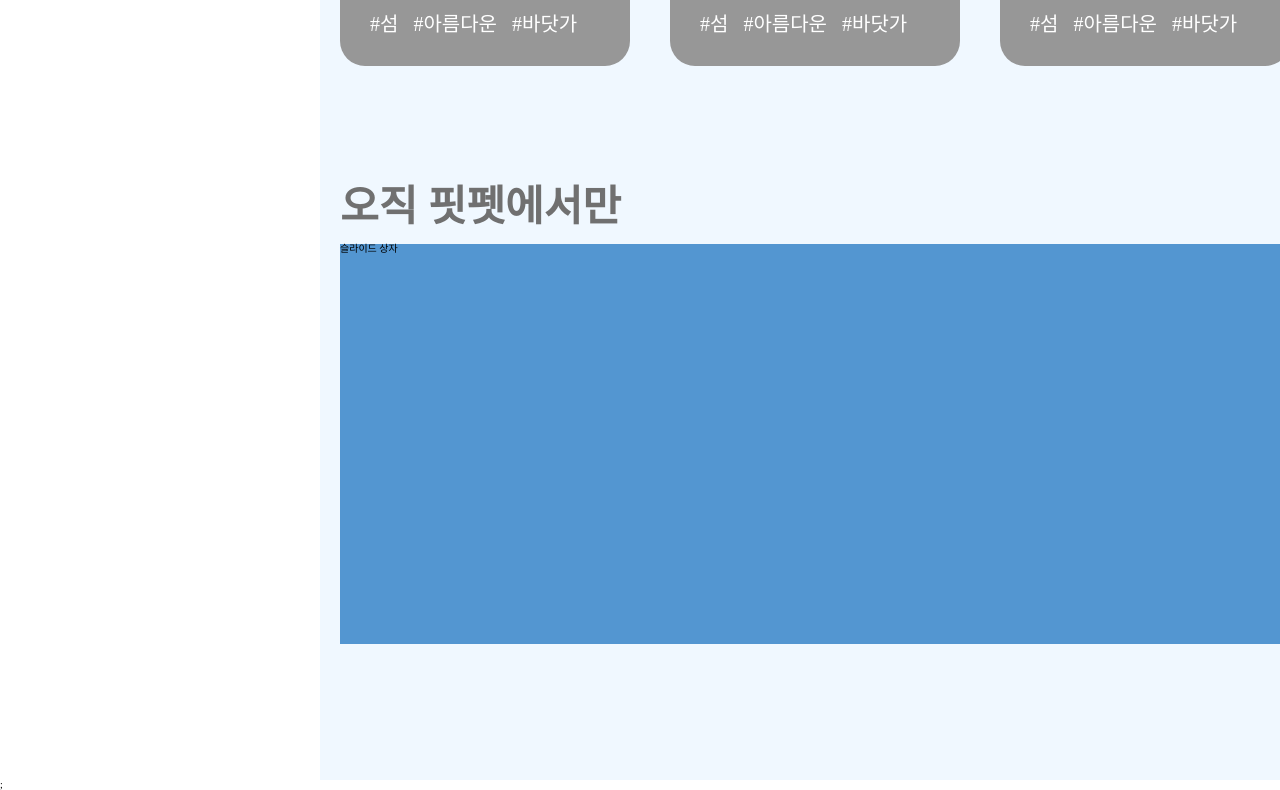
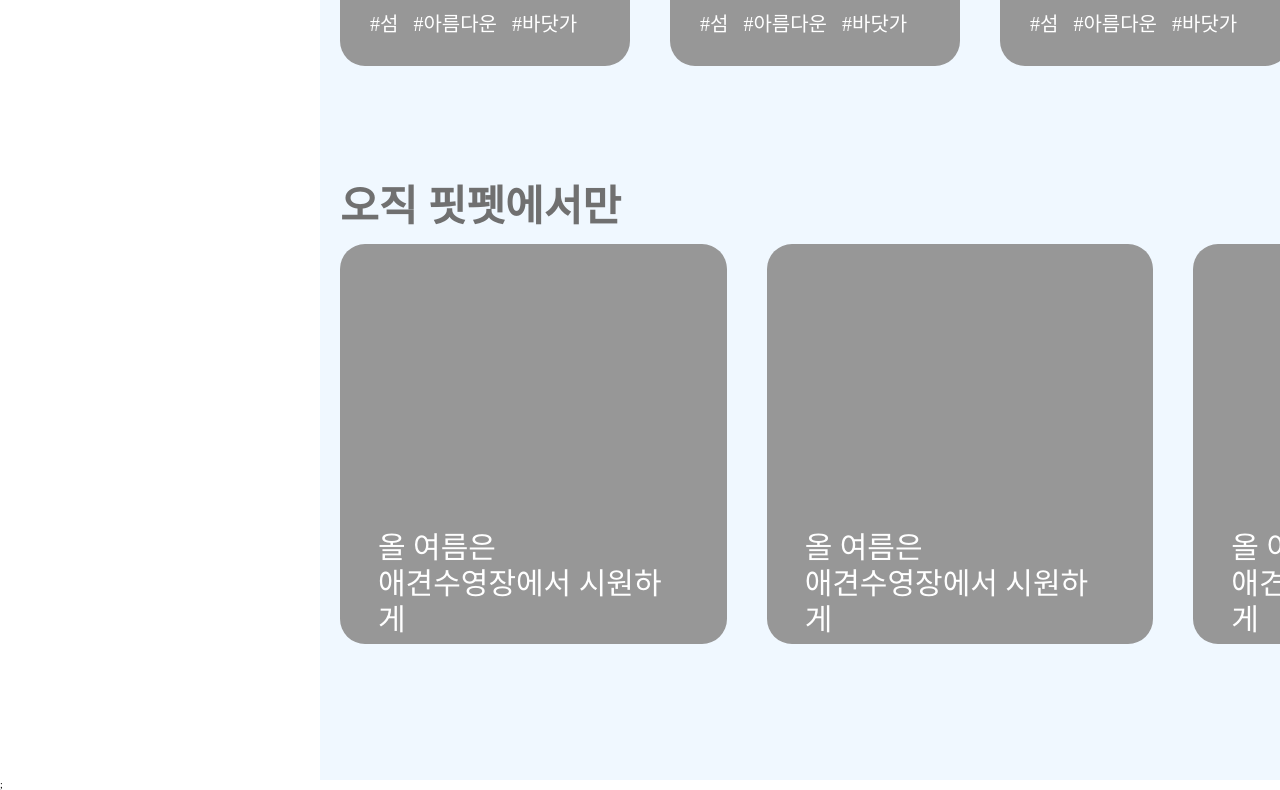
Before and after one commit to cjy0019/FITPET, a React (Create React App) app in the folder fitpet/: page / in a window 1280 px wide. Shown: the part 512-1302 px from the top of the page. Built offline with nearby package versions, Linux system fonts and the light colour scheme; a web font is replaced by a local one.

Commit message:
feat : 오직 핏펫에서만 UI 구현
- common/Only 컨텐츠 박스 추가
- 슬라이드 작업 해야 함.
- 버튼 추가 해야 함.
- 내용 바꿔야 함.

```diff
--- /dev/null
+++ b/fitpet/src/common/contents/common/Only.jsx
@@ -0,0 +1,43 @@
+import React from 'react';
+import styled from 'styled-components';
+
+const Only = (props) => {
+  const { margin, _onClick } = props;
+
+  const styles = {
+    margin: margin,
+  };
+  return (
+    <OnlyBox {...styles} onClick={_onClick}>
+      <OnlyBlock>
+        <Text>
+          올 여름은 <br />
+          애견수영장에서 시원하게
+        </Text>
+      </OnlyBlock>
+    </OnlyBox>
+  );
+};
+
+export default Only;
+
+const OnlyBox = styled.div`
+  width: 40rem;
+  height: 40rem;
+  background-color: #979797;
+  border-radius: 25px;
+  /* &:hover {
+    margin-top: -1rem;
+  } */
+  ${(props) => (props.margin ? `margin:${props.margin};` : 'margin:0px')}
+`;
+const OnlyBlock = styled.div`
+  display: inline-block;
+  margin: 28.6rem 3.8rem 3.6rem 3.8rem;
+  color: #fff;
+`;
+const Text = styled.p`
+  height: 7.8rem;
+  font-size: 30px;
+  line-height: 1.2; // 줄 간격
+`;
--- a/fitpet/src/common/contents/common/Tag.jsx
+++ b/fitpet/src/common/contents/common/Tag.jsx
@@ -35,7 +35,7 @@ const TagBox = styled.div`
 `;
 const TagBlock = styled.div`
   display: inline-block;
-  margin: 30.4rem 0 3.6rem 3rem;
+  margin: 30.4rem 3rem 3.6rem 3rem;
   color: #fff;
 `;
 const Text = styled.p`
--- a/fitpet/src/common/fonts/Font.jsx
+++ b/fitpet/src/common/fonts/Font.jsx
@@ -23,6 +23,7 @@ const H1 = styled.h1`
   font-family: Pretendard;
   font-weight: bold;
   font-size: 42px;
+  /* letter-spacing: -20px; */
   color: ${(props) => props.color};
   ${(props) => (props.margin ? `margin:${props.margin};` : 'margin:0px')}
   padding: ${(props) => props.padding};
--- a/fitpet/src/common/index.jsx
+++ b/fitpet/src/common/index.jsx
@@ -1,4 +1,5 @@
 import Font from './fonts/Font';
 import CoursePage from './contents/CoursePage';
 import Tag from './contents/common/Tag';
-export { Font, CoursePage, Tag };
+import Only from './contents/common/Only';
+export { Font, CoursePage, Tag, Only };
--- a/fitpet/src/components/mainpage/slider/Slider.jsx
+++ b/fitpet/src/components/mainpage/slider/Slider.jsx
@@ -1,5 +1,5 @@
 import React from 'react';
-import { Font, Tag } from '../../../common';
+import { Font, Only, Tag } from '../../../common';
 import styled from 'styled-components';
 
 const Slider = () => {
@@ -18,7 +18,11 @@ const Slider = () => {
       {/* 오직 핏펫에서만 슬라이드 부분 */}
       <OnlyFitpetBlock>
         <Font color='#707070'>오직 핏펫에서만</Font>
-        <OnlyFitpetWrapper>슬라이드 상자</OnlyFitpetWrapper>
+        <OnlyFitpetWrapper>
+          <Only margin='0 4rem 0 0'></Only>
+          <Only margin='0 4rem 0 0'></Only>
+          <Only margin='0 4rem 0 0'></Only>
+        </OnlyFitpetWrapper>
       </OnlyFitpetBlock>
     </SliderBlock>
   );
@@ -48,5 +52,5 @@ const OnlyFitpetBlock = styled.div`
 const OnlyFitpetWrapper = styled.div`
   margin-top: 1.6rem;
   height: 40rem;
-  background-color: #5396d1;
+  display: flex;
 `;
--- a/fitpet/src/pages/CommonPage.jsx
+++ b/fitpet/src/pages/CommonPage.jsx
@@ -2,7 +2,7 @@
 import React from 'react';
 import styled from 'styled-components';
 
-import { Font, CoursePage, Tag } from '../common';
+import { Font, CoursePage, Tag, Only } from '../common';
 
 const CommonPage = () => {
   return (
@@ -17,6 +17,10 @@ const CommonPage = () => {
         <Tag margin='0 4rem 0 0'></Tag>
         <Tag></Tag>
       </TagBlock>
+      <OnlyBlock>
+        <Only></Only>
+        <Only></Only>
+      </OnlyBlock>
     </div>
   );
 };
@@ -26,3 +30,7 @@ export default CommonPage;
 const TagBlock = styled.div`
   display: float;
 `;
+
+const OnlyBlock = styled.div`
+  display: float;
+`;
```
